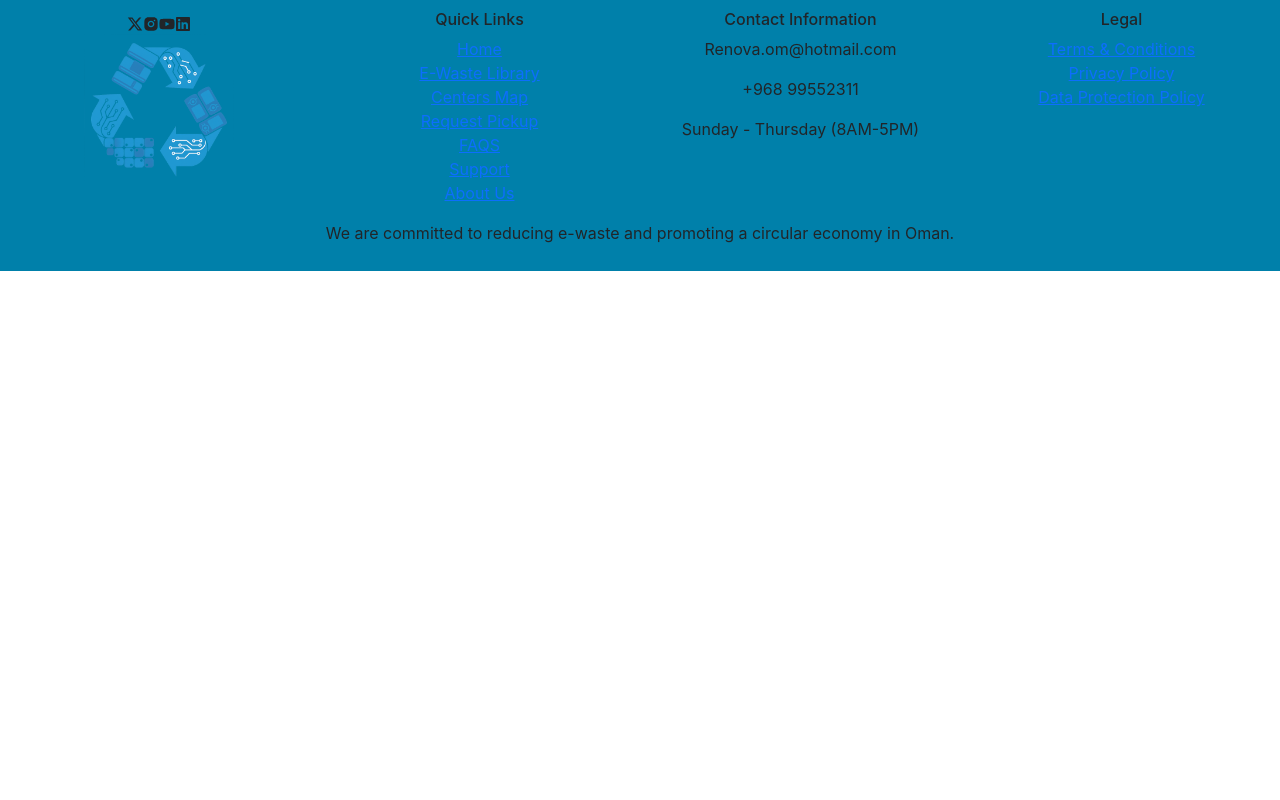
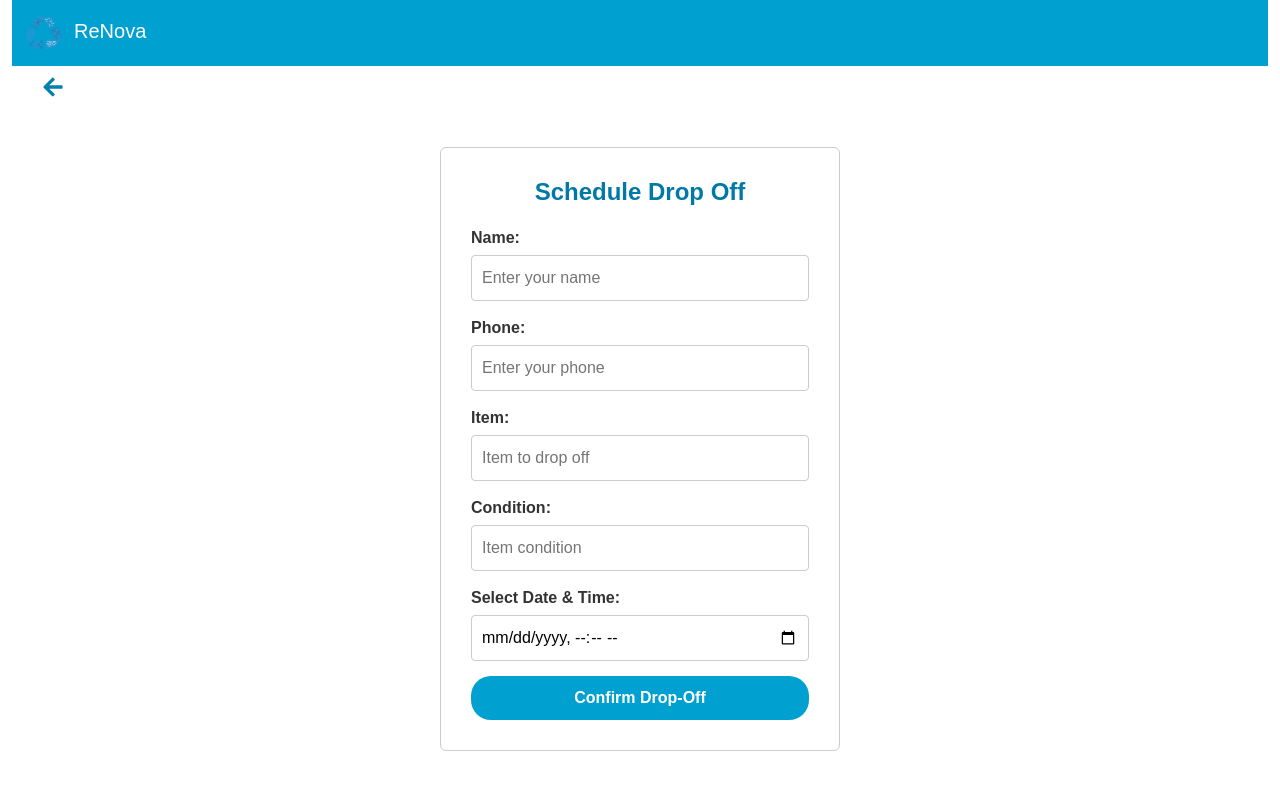
Before and after one commit to razanalraiisi/Renova, a React (Create React App) app in the folder client/: page /DropOff in a window 1280 px wide. Shown: the top 800 px of the page. Built offline with nearby package versions, Linux system fonts and the light colour scheme; the HTML template or start-up script is replaced by a standard one.

Commit message:
drop off page

```diff
--- a/client/src/App.js
+++ b/client/src/App.js
@@ -33,7 +33,7 @@ import EWasteLibrary from './components/EWasteLibrary.js';
 import AdminEWasteLibrary from './components/AdminEWasteLibrary.js';
 import OmanMap from './components/OmanMap.js';
 import PickupRequest from './components/PickupRequest.js';
-
+import DropOff from './components/DropOff .js';
 
 
 // Admin – Reports
@@ -74,7 +74,7 @@ function App() {
             <Route path="/admin/devices" element={<AdminEWasteLibrary />} />
             <Route path="/omanmap" element={<OmanMap />} />
             <Route path="/PickupRequest" element={<PickupRequest />} />
-
+            <Route path="/DropOff" element={<DropOff />} />
             {/* Dashboard routes */}
             <Route path="/UserDash" element={<UserDash />} />
             <Route path="/CollectorDash" element={<CollectorDash />} />
--- /dev/null
+++ b/client/src/components/DropOff .js
@@ -0,0 +1,181 @@
+import React, { useState } from "react";
+import { Navbar, NavbarBrand } from "reactstrap";
+import { Link, useNavigate } from "react-router-dom";
+import { FaArrowLeft } from "react-icons/fa";
+import logo from "../assets/logo.png";
+
+const DropOff = () => {
+  const navigate = useNavigate();
+  const [form, setForm] = useState({
+    name: "",
+    phone: "",
+    item: "",
+    condition: "",
+    dateTime: "",
+  });
+
+  const handleChange = (e) => {
+    setForm({ ...form, [e.target.name]: e.target.value });
+  };
+
+  const handleSubmit = (e) => {
+    e.preventDefault();
+    alert("Drop-Off scheduled!");
+    console.log(form);
+    // Connect to backend/Firebase here
+  };
+
+  const styles = {
+    page: {
+      fontFamily: "Arial, sans-serif",
+      minHeight: "100vh",
+      display: "flex",
+      flexDirection: "column",
+      backgroundColor: "#ffffff",
+      color: "#333",
+    },
+    navbar: {
+      backgroundColor: "#00a0d0",
+      color: "white",
+    },
+    backWrapper: {
+      maxWidth: "600px",
+      margin: "20px auto 0",
+      padding: "0 20px",
+      display: "flex",
+      justifyContent: "flex-start",
+    },
+    backIcon: {
+      color: "#0080AA",
+      cursor: "pointer",
+      fontSize: "22px",
+    },
+    main: {
+      flex: 1,
+      display: "flex",
+      justifyContent: "center",
+      alignItems: "center",
+      padding: "40px 20px",
+    },
+    formContainer: {
+      border: "1px solid #ccc",
+      borderRadius: "6px",
+      padding: "30px",
+      width: "100%",
+      maxWidth: "400px",
+      textAlign: "left",
+    },
+    title: {
+      fontSize: "1.5rem",
+      fontWeight: "bold",
+      marginBottom: "20px",
+      textAlign: "center",
+      color: "#0078a8",
+    },
+    label: {
+      display: "block",
+      marginBottom: "5px",
+      fontWeight: "bold",
+    },
+    input: {
+      width: "100%",
+      padding: "10px",
+      marginBottom: "15px",
+      borderRadius: "4px",
+      border: "1px solid #ccc",
+    },
+    button: {
+      backgroundColor: "#00a0d0",
+      color: "#fff",
+      border: "none",
+      padding: "10px 25px",
+      borderRadius: "20px",
+      cursor: "pointer",
+      fontWeight: "bold",
+      width: "100%",
+      fontSize: "1rem",
+    },
+  };
+
+  return (
+    <div style={styles.page}>
+      {/* NAVBAR */}
+      <Navbar style={styles.navbar}>
+        <NavbarBrand tag={Link} to="/" style={{ color: "white" }}>
+          <img src={logo} alt="logo" style={{ height: 40, marginRight: 10 }} />
+          ReNova
+        </NavbarBrand>
+      </Navbar>
+
+<div style={{ maxWidth: "1200px", margin: "10px 0 0 0", padding: "0 30px", display: "flex", justifyContent: "flex-start" }}>
+  <FaArrowLeft
+    style={{ color: "#0080AA", cursor: "pointer", fontSize: "22px" }}
+    onClick={() => navigate("/start")}
+  />
+</div>
+
+
+      {/* MAIN FORM */}
+      <main style={styles.main}>
+        <form style={styles.formContainer} onSubmit={handleSubmit}>
+          <h2 style={styles.title}>Schedule Drop Off</h2>
+
+          <label style={styles.label}>Name:</label>
+          <input
+            style={styles.input}
+            type="text"
+            name="name"
+            value={form.name}
+            onChange={handleChange}
+            placeholder="Enter your name"
+          />
+
+          <label style={styles.label}>Phone:</label>
+          <input
+            style={styles.input}
+            type="text"
+            name="phone"
+            value={form.phone}
+            onChange={handleChange}
+            placeholder="Enter your phone"
+          />
+
+          <label style={styles.label}>Item:</label>
+          <input
+            style={styles.input}
+            type="text"
+            name="item"
+            value={form.item}
+            onChange={handleChange}
+            placeholder="Item to drop off"
+          />
+
+          <label style={styles.label}>Condition:</label>
+          <input
+            style={styles.input}
+            type="text"
+            name="condition"
+            value={form.condition}
+            onChange={handleChange}
+            placeholder="Item condition"
+          />
+
+          <label style={styles.label}>Select Date & Time:</label>
+          <input
+            style={styles.input}
+            type="datetime-local"
+            name="dateTime"
+            value={form.dateTime}
+            onChange={handleChange}
+          />
+
+          <button type="submit" style={styles.button}>
+            Confirm Drop-Off
+          </button>
+        </form>
+      </main>
+    </div>
+  );
+};
+
+export default DropOff;
```
